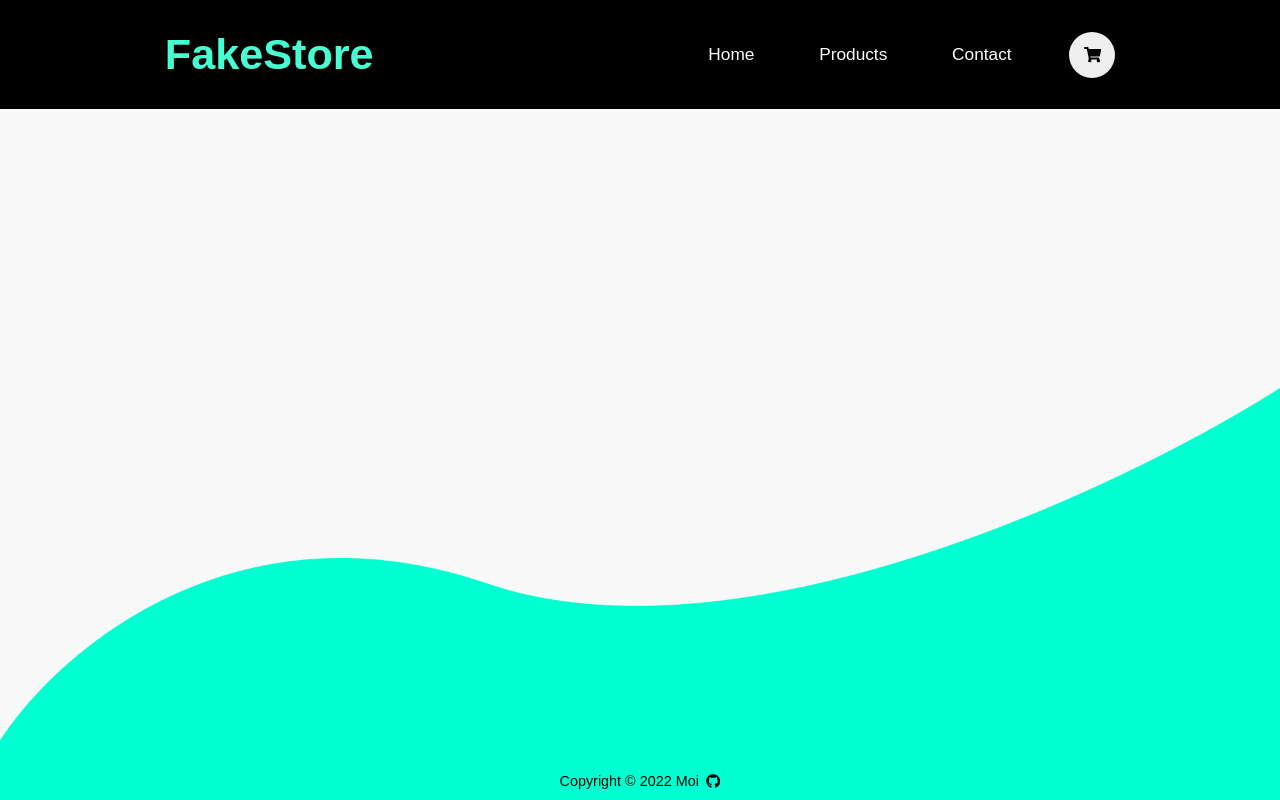
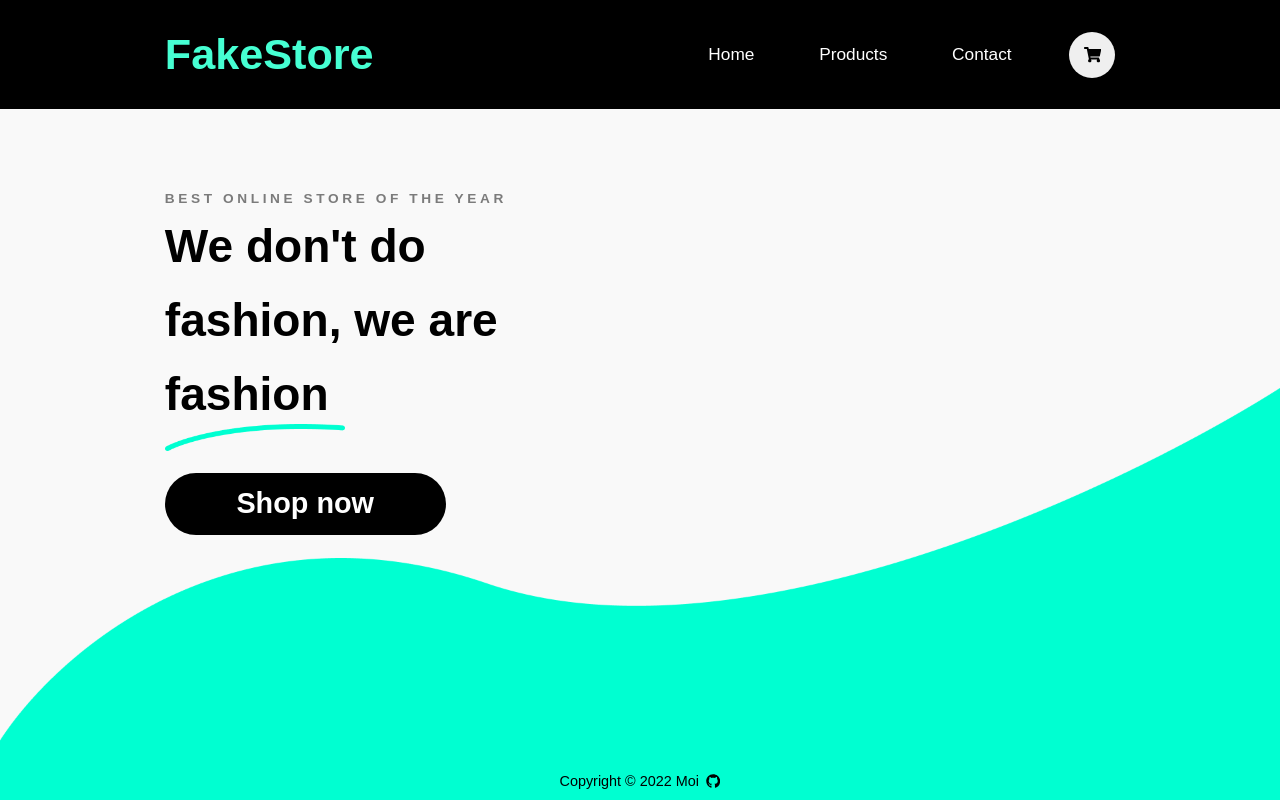
Before and after one commit to 12moi/e-shop, a React (Create React App) app: page / in a window 1280 px wide. Built offline with nearby package versions, Linux system fonts and the light colour scheme.

Commit message:
add changes

```diff
--- a/src/components/Main.js
+++ b/src/components/Main.js
@@ -10,7 +10,7 @@ const Main = () => {
   return (
     <MainWrapper>
       <Routes>
-        <Route exact path={routes.HOME} component={Home} />
+      <Route index element={<Home />} />
         <Route exact path={routes.PRODUCTS} component={Products} />
         <Route exact path={routes.CONTACT}component={Contact} />
       </Routes>
--- a/src/pages/Products.js
+++ b/src/pages/Products.js
@@ -11,9 +11,11 @@ const Products = () => {
 
   useEffect(() => {
     loadProducts()
-    // eslint-disable-next-line react-hooks/exhaustive-deps
-  }, [])
 
+  // eslint-disable-next-line no-use-before-define
+  }, [loadProducts])
+
+  // eslint-disable-next-line react-hooks/exhaustive-deps
   const loadProducts = async () => {
     dispatch(setProducts(filterProducts(await fetchProducts())))
   }
```
